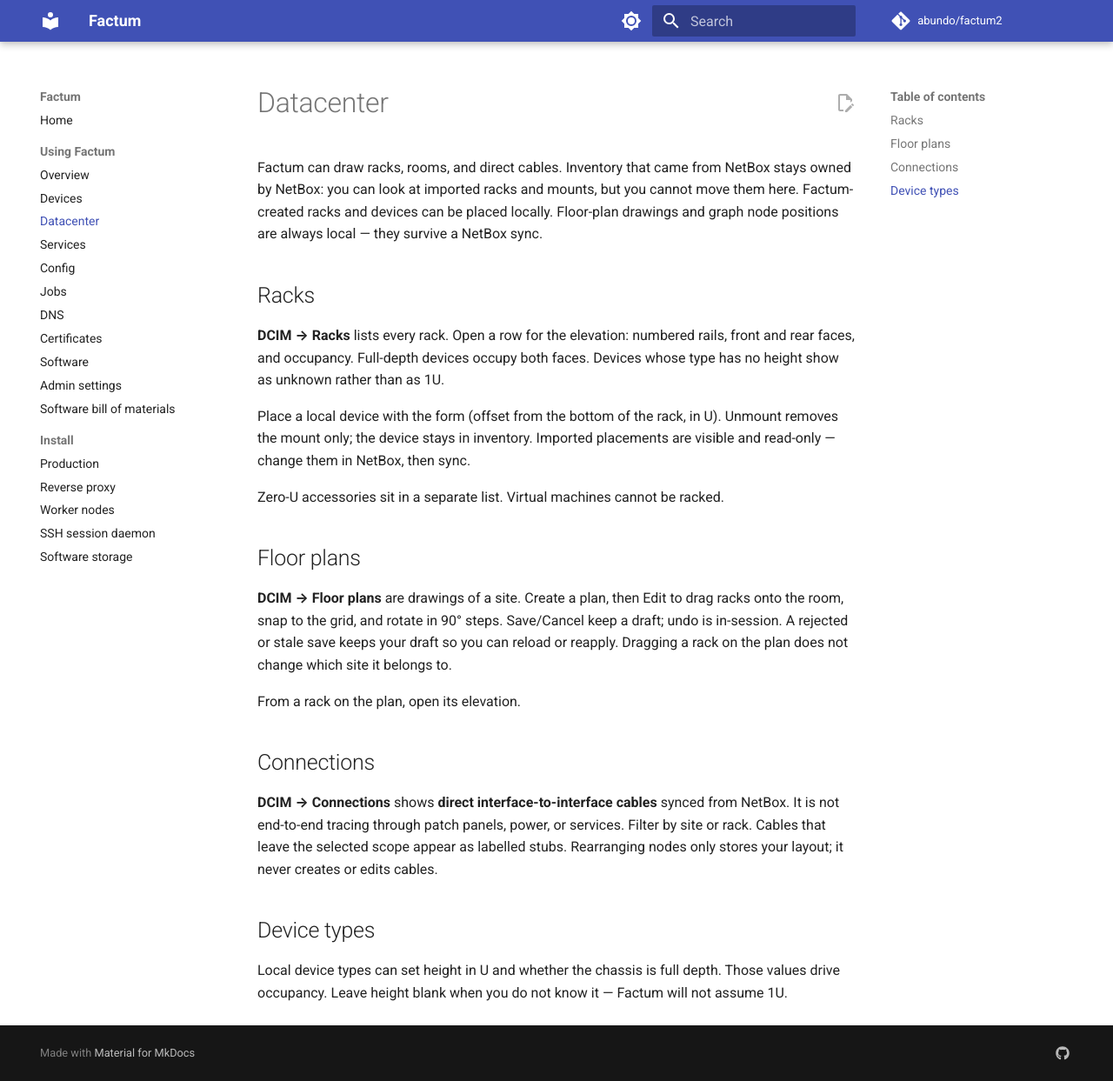
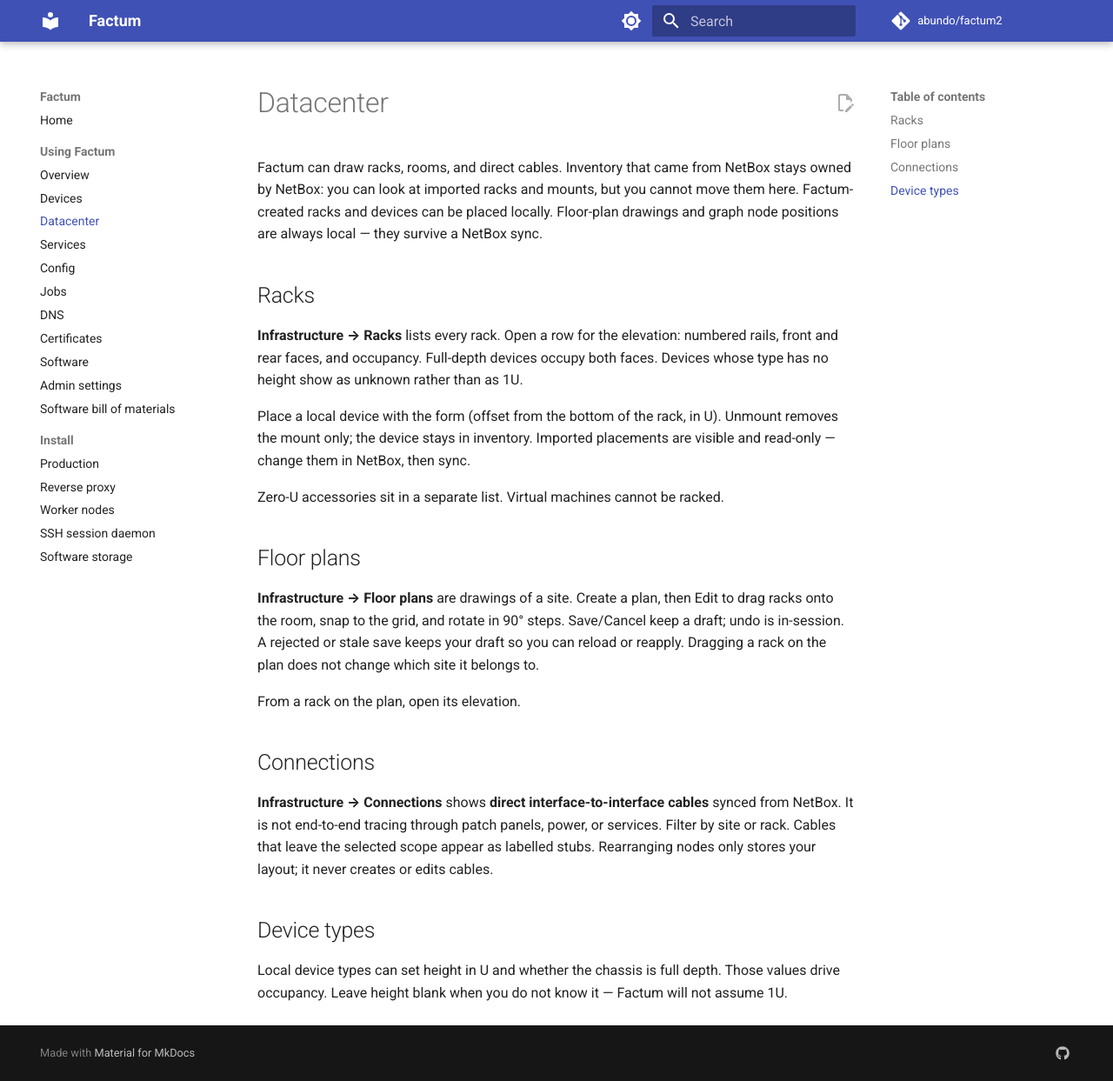
Before and after one commit to abundo/factum2, an MkDocs documentation site: the page built from docs/user/datacenter.md, in a window 1280 px wide and 1243 px high. Shown: the whole window at 87% size. Built offline with MkDocs 1.6.1 and Material for MkDocs 9.7.7, drawn with Linux system fonts in a browser that asks for light colours; comment, search, counter and statistics services are not loaded.

Commit message:
Add an Infrastructure menu for racks, floor plans, and connections.

```diff
--- a/docs/user/datacenter.md
+++ b/docs/user/datacenter.md
@@ -13,7 +13,7 @@
 
 ## Racks
 
-**DCIM → Racks** lists every rack. Open a row for the elevation: numbered
+**Infrastructure → Racks** lists every rack. Open a row for the elevation: numbered
 rails, front and rear faces, and occupancy. Full-depth devices occupy both
 faces. Devices whose type has no height show as unknown rather than as 1U.
 
@@ -26,7 +26,7 @@
 
 ## Floor plans
 
-**DCIM → Floor plans** are drawings of a site. Create a plan, then Edit to
+**Infrastructure → Floor plans** are drawings of a site. Create a plan, then Edit to
 drag racks onto the room, snap to the grid, and rotate in 90° steps.
 Save/Cancel keep a draft; undo is in-session. A rejected or stale save
 keeps your draft so you can reload or reapply. Dragging a rack on the plan
@@ -36,7 +36,7 @@
 
 ## Connections
 
-**DCIM → Connections** shows **direct interface-to-interface cables**
+**Infrastructure → Connections** shows **direct interface-to-interface cables**
 synced from NetBox. It is not end-to-end tracing through patch panels,
 power, or services. Filter by site or rack. Cables that leave the selected
 scope appear as labelled stubs. Rearranging nodes only stores your layout;
```
Also changed, not shown: docs/user/devices.md (+1 -1 lines), docs/user/index.md (+2 -1 lines), web/frontend/src/layout/AppMenu.vue (+5 -3 lines).
